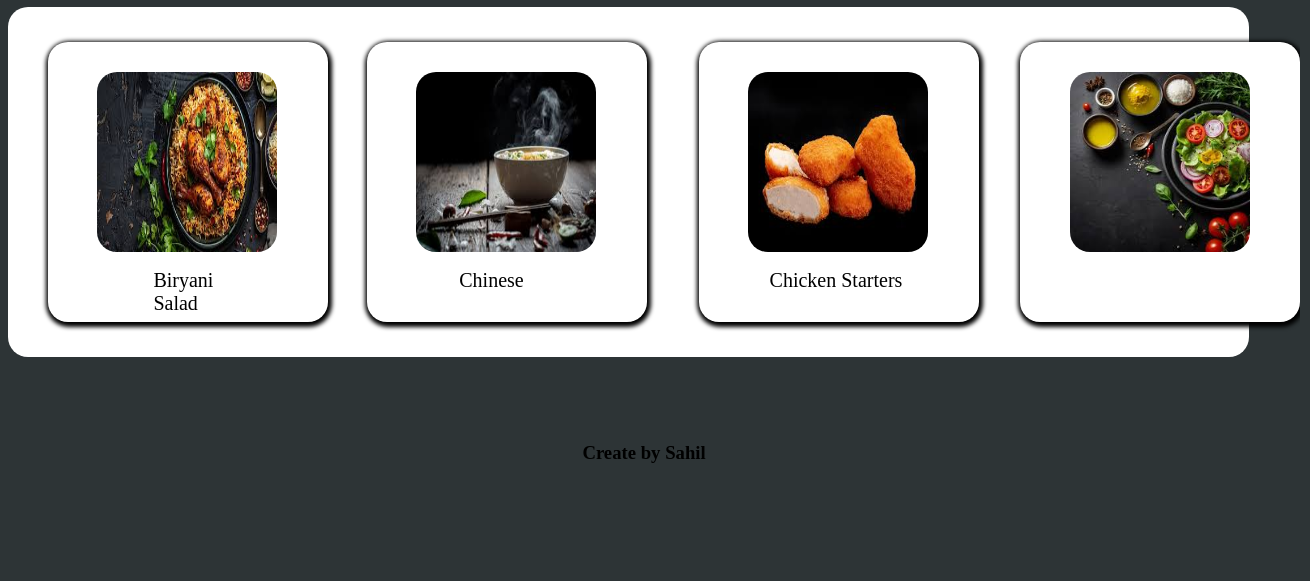
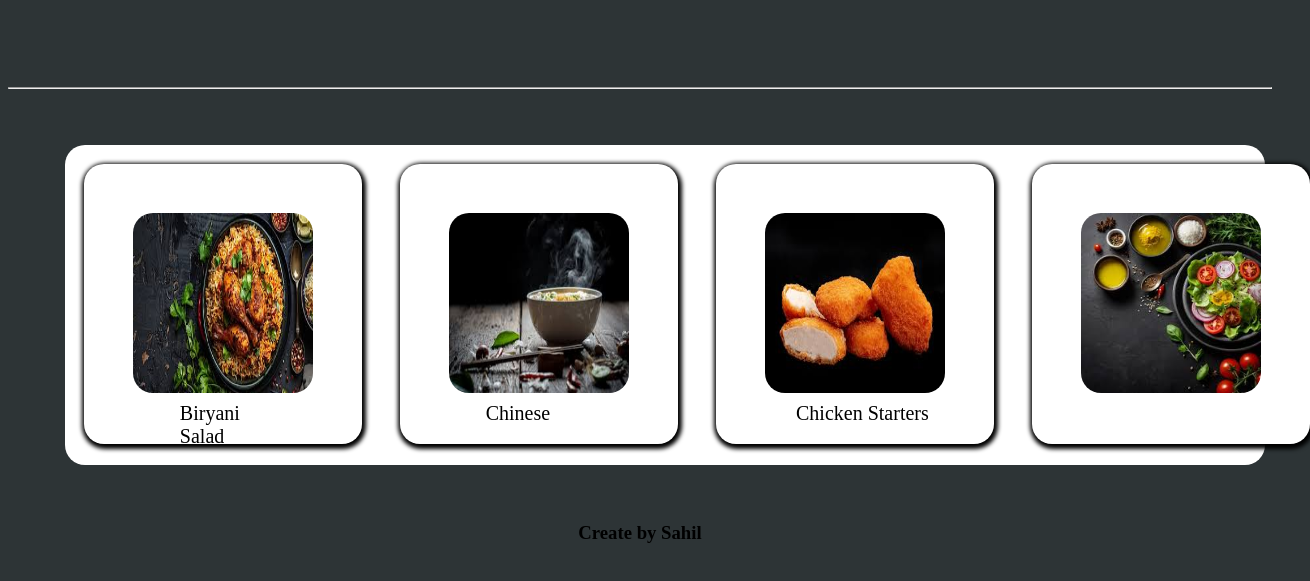
Before and after one commit to mutwallisahil/hotel-website, a plain HTML site: page menu.html in a window 1280 px wide. Shown: the part 219-800 px from the top of the page, 1310 px wide, since content can reach past the window. Drawn offline with Linux system fonts and the light colour scheme.

Commit message:
Update menu.html

```diff
--- a/menu.html
+++ b/menu.html
@@ -1,12 +1,12 @@
 <html>
-<head><title>Biryani</title>
+<head><title>menu</title>
 <style>
 body {background-color:#2d3436;}
 logo img{height:100px;
          width:100px;
         position:relative;
      top:-1.2cm;
-left:3cm;
+     left:3cm;
     border-radius:20%;
          box-shadow: 1px 2px 2px 4px rgba(150, 350, 300, 0.9);
 
@@ -23,82 +23,63 @@ logo img:hover{height:100px;
 h1{text-align:center;
    font-size:50px;
    position:relative;
-   top:1cm;
+   top:3cm;
 color:white;
        text-shadow: 2px 2px 4px rgba(150, 350, 300, 0.9);
 
 }
 
 
-menu{
-width:95%;
-height:350px;
+.container{
+   width:95%;
+height:320px;
 background-color:white;
 border-radius:20px;
+  display:flex;
+margin:1.5cm;
+
 }
 
 
-div{  position:absolute;
-top:6.9cm;
+#box1{
+
 width:280px;
 height:280px;
 background-color:white;
 box-shadow:1px 2px 4px 3px black;
 border-radius:20px;
+margin:0.5cm;
 
 }
-
-
-img{border-radius:20px;
-width:180px;
-height:180px;
-top:0.8cm;
-left:1.3cm;
-position:relative;
-}
-
-nav{  position:absolute;
-top:6.9cm;
-left:9.7cm;
-width:280px;
+#box2{ width:280px;
 height:280px;
 background-color:white;
 box-shadow:1px 2px 4px 3px black;
 border-radius:20px;
+margin:0.5cm;
 
 }
-
-nav2{  position:absolute;
-top:6.9cm;
-left:18.5cm;
-width:280px;
+#box3{ width:280px;
 height:280px;
 background-color:white;
 box-shadow:1px 2px 4px 3px black;
 border-radius:20px;
+margin:0.5cm;
 
 }
-nav3{  position:absolute;
-top:6.9cm;
-left:27cm;
-width:280px;
+#box4{ width:280px;
 height:280px;
 background-color:white;
 box-shadow:1px 2px 4px 3px black;
 border-radius:20px;
+margin:0.5cm;
 
 }
 
-
-
-h2{position:absolute;
-    top:1cm;
-    left:15cm;
-}
 ul{
      position:absolute;
-     top:12.5cm;
-     left:-0.2cm;
+     top:16cm;
+     left:0.5cm;
 }
 ul li{
       display:inline;
@@ -106,13 +87,13 @@ ul li{
        font-size:20px;
 }
 
-img:hover{ width:190px; height:190px;}
-h3{display:block;
-position:absolute;
-top:17cm;
-left:45.5%;
+img{border-radius:20px;
+width:180px;
+height:180px;
+margin:1.3cm;
 }
-
+img:hover{ width:185px; height:185px;}
+h3 { text-align:center;}
 </style>
 </head>
 <body>
@@ -122,24 +103,17 @@ left:45.5%;
         <logo><a href="secondpage.html"><img src="logo.jpeg" alt="Logo"></a></logo>
 <hr>
 
-       <menu class="1">
 
 
 
+ <div class="container">
+              <div id="box1"> <a href="Biryani.html">   <img src="menu1.jpg" alt="Image dish"></a></div>
+             <div id="box2"> <a href="Chinese.html">  <img src="menu2.jpg" alt="Image dish"></a> </div>
+             <div id="box3"> <a href="chicken.html"> <img src="menu3.jpg" alt="Image dish"></a> </div>
+             <div id="box4"> <a href="salad.html"> <img src="menu4.jpg" alt="Image dish"></a> </div>
 
 
-
-
-
-           <div> <a href="Biryani.html">  <img src="menu1.jpg" alt="Image dish"></a></div>
-           <nav> <a href="Chinese.html">  <img src="menu2.jpg" alt="Image dish"></a></nav>
-           <nav2> <a href="chicken.html"> <img src="menu3.jpg" alt="Image dish"></a></nav2>
-           <nav3> <a href="salad.html"> <img src="menu4.jpg" alt="Image dish"></a></nav3>
-
-
-
-
-</menu>
+</div>
 
      <ul>
   <li>Biryani</li>
```
